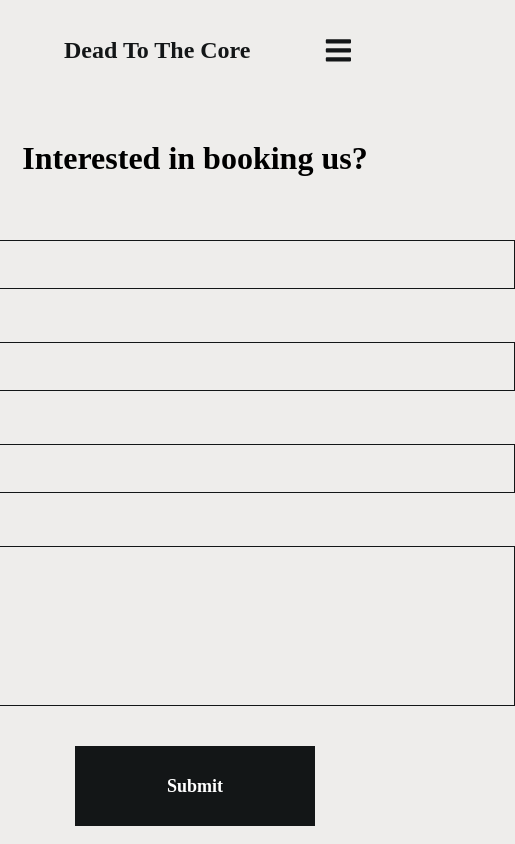
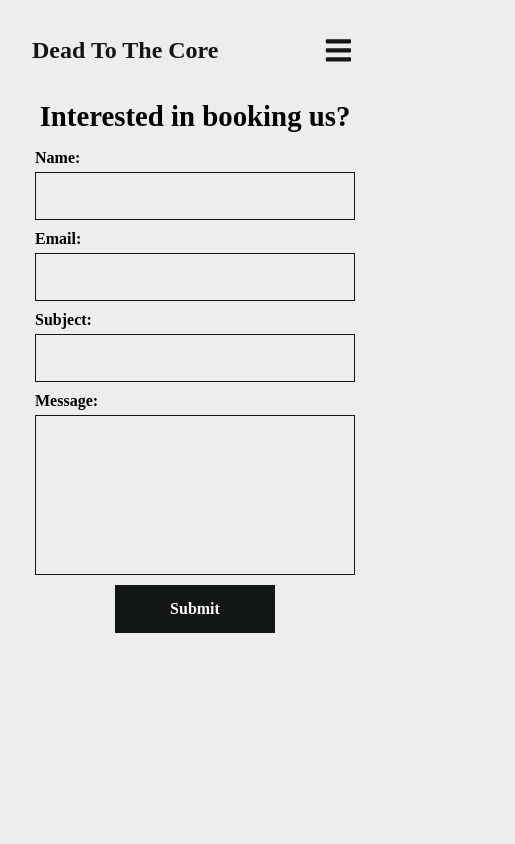
Before and after one commit to philtodisco/dead-to-the-core-client, a React (Create React App) app in the folder client/: page /contact in a window 390 px wide. Shown: the whole page, 515 px wide, since content can reach past the window. Built offline with nearby package versions, Linux system fonts and the light colour scheme; a web font is replaced by a local one.

Commit message:
Add media query to contact form

```diff
--- a/client/src/styles/styles.css
+++ b/client/src/styles/styles.css
@@ -151,6 +151,7 @@ nav {
 		top: -100vh;
 		left: 0;
 		height: 100%;
+    min-height: 2rem;
 		width: 100%;
 		display: flex;
 		flex-direction: column;
@@ -168,7 +169,7 @@ nav {
     .site-title {
         font-size: 1.5rem;
         margin: 0;
-        padding: ;
+        padding: 0;
     }
 
 	nav .nav-close-btn {
@@ -318,6 +319,40 @@ nav {
     opacity: 50%;
   }
 
+  @media only screen and (max-width: 705px) {
+
+    .contact-page {
+      margin-top: 0;
+    }
+
+    form > h1 {
+      margin-bottom: 1rem;
+      font-size: 1.8rem;
+    }
+
+    label {
+      font-size: 1rem;
+      margin-bottom: 10px;
+    }
+
+    input[type="text"], input[type="email"], input[type="subject"], textarea {
+      margin-top: 5px;
+      width: 20rem;
+      height: 3rem;
+      font-size: 1rem;
+    }
+
+    #submit-btn {
+      font-size: 1rem;
+      margin: 0;
+      width: 100%;
+      max-width: 10rem;
+      height: 3rem;
+      margin-bottom: 5rem;
+    }
+
+  }
+
   /* band */
 
   .band-page {
```
